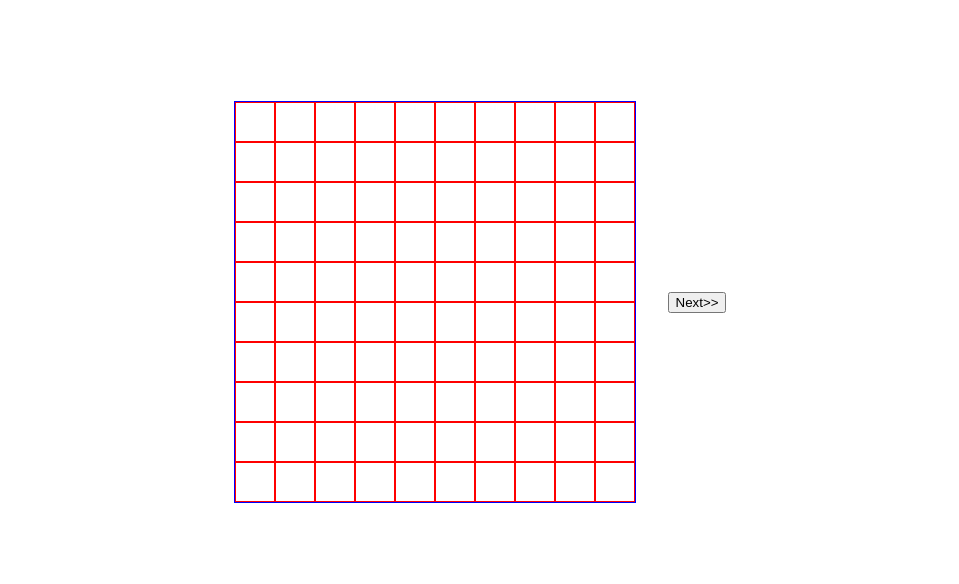
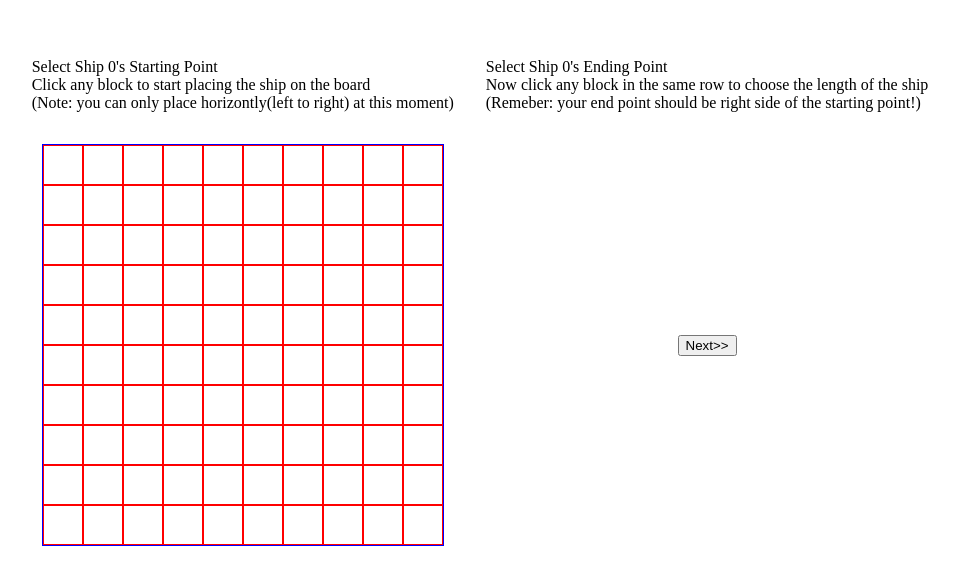
Before and after one commit to Dark-WizZ/BattleShip, a plain HTML site: page index.html in a window 1280 px wide. Shown: the part 106-690 px from the top of the page, without its empty margins (160-1119 px from the left). Drawn offline with Linux system fonts and the light colour scheme.

```diff
--- a/index.html
+++ b/index.html
@@ -10,6 +10,24 @@
 <body>
   <div class="outer_layout">
     <div class="creater_layout">
+      <div class="start_point_txt">
+        <div class="heading">
+          Select Ship 0's Starting Point
+        </div>
+        <div class="content">
+          Click any block to start placing the ship on the board<br>
+          (Note: you can only place horizontly(left to right) at this moment)
+        </div>
+      </div>
+      <div class="endpoint_text">
+        <div class="heading">
+          Select Ship 0's Ending Point
+        </div>
+        <div class="content">
+          Now click any block in the same row to choose the length of the ship<br>
+          (Remeber: your end point should be right side of the starting point!)
+        </div>
+      </div>
       <div class="creater_board"></div>
       <button class="next_btn">Next>></button>
     </div>
```
